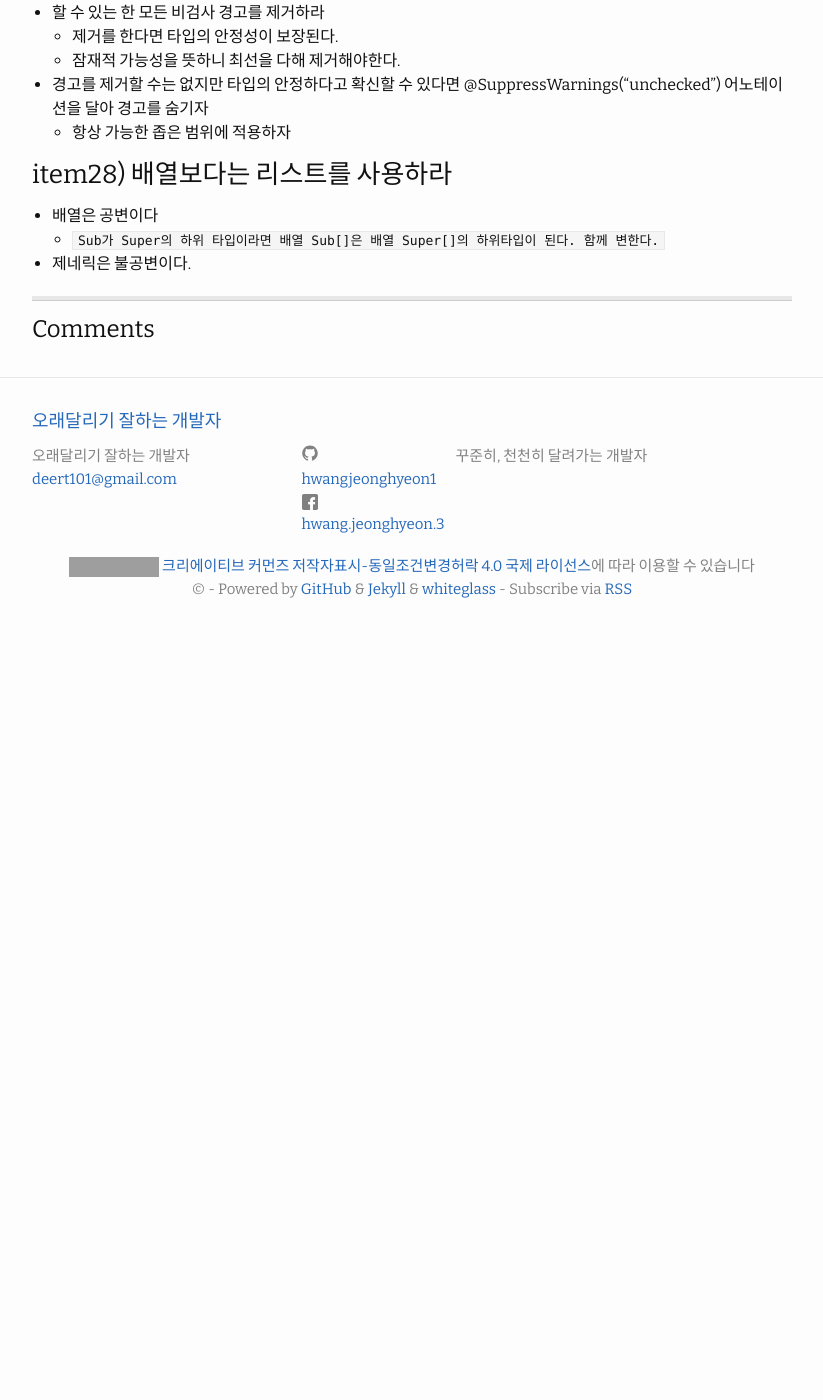
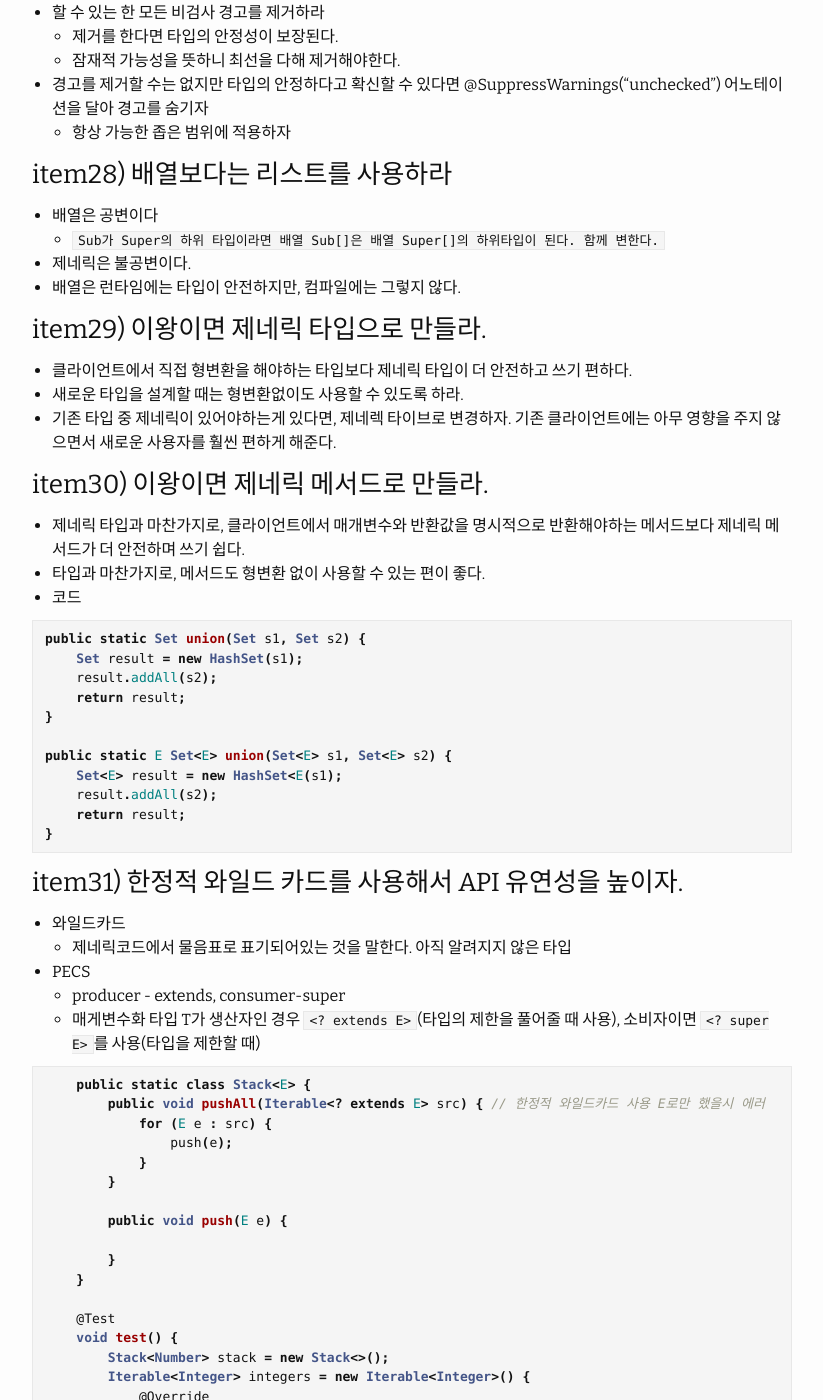
Before and after one commit to HWANGJEONGHYEON1/HWANGJEONGHYEON1.github.io, a Jekyll site: the page built from _posts/2022-02-04-effectivc_java4.md, in a window 1280 px wide and 1400 px high, scrolled down 1531 px. Shown: the whole window, without its empty margins (228-1051 px from the left). Built offline with Jekyll 4.4.1, drawn with Linux system fonts in a browser that asks for light colours; comment, search, counter and statistics services are not loaded; before the commit the page ends 2161 px from its top, so only the background shows below that; some of the changed text lies outside the part shown; grey boxes are pictures that could not be loaded.

Commit message:
[docs] effective java - generic

````diff
--- a/_posts/2022-02-04-effectivc_java4.md
+++ b/_posts/2022-02-04-effectivc_java4.md
@@ -62,3 +62,65 @@ categories: java
 - 배열은 공변이다
     - `Sub가 Super의 하위 타입이라면 배열 Sub[]은 배열 Super[]의 하위타입이 된다. 함께 변한다.`
 - 제네릭은 불공변이다.
+- 배열은 런타임에는 타입이 안전하지만, 컴파일에는 그렇지 않다.
+
+### item29) 이왕이면 제네릭 타입으로 만들라.
+- 클라이언트에서 직접 형변환을 해야하는 타입보다 제네릭 타입이 더 안전하고 쓰기 편하다.
+- 새로운 타입을 설계할 때는 형변환없이도 사용할 수 있도록 하라.
+- 기존 타입 중 제네릭이 있어야하는게 있다면, 제네렉 타이브로 변경하자. 기존 클라이언트에는 아무 영향을 주지 않으면서 새로운 사용자를 훨씬 편하게 해준다.
+
+### item30) 이왕이면 제네릭 메서드로 만들라.
+
+- 제네릭 타입과 마찬가지로, 클라이언트에서 매개변수와 반환값을 명시적으로 반환해야하는 메서드보다 제네릭 메서드가 더 안전하며 쓰기 쉽다.
+- 타입과 마찬가지로, 메서드도 형변환 없이 사용할 수 있는 편이 좋다.
+- 코드
+
+```java
+public static Set union(Set s1, Set s2) {
+    Set result = new HashSet(s1);
+    result.addAll(s2);
+    return result;
+}
+
+public static E Set<E> union(Set<E> s1, Set<E> s2) {
+    Set<E> result = new HashSet<E(s1);
+    result.addAll(s2);
+    return result;
+}
+```
+
+### item31) 한정적 와일드 카드를 사용해서 API 유연성을 높이자.
+- 와일드카드
+    - 제네릭코드에서 물음표로 표기되어있는 것을 말한다. 아직 알려지지 않은 타입
+- PECS
+    - producer - extends, consumer-super
+    - 매게변수화 타입 T가 생산자인 경우 `<? extends E>`(타입의 제한을 풀어줄 때 사용), 소비자이면 `<? super E>`를 사용(타입을 제한할 때)
+
+```java
+    public static class Stack<E> {
+        public void pushAll(Iterable<? extends E> src) { // 한정적 와일드카드 사용 E로만 했을시 에러
+            for (E e : src) {
+                push(e);
+            }
+        }
+
+        public void push(E e) {
+
+        }
+    }
+
+    @Test
+    void test() {
+        Stack<Number> stack = new Stack<>();
+        Iterable<Integer> integers = new Iterable<Integer>() {
+            @Override
+            public Iterator<Integer> iterator() {
+                return null;
+            }
+        };
+        stack.pushAll(integers); //
+
+    }
+```
+
+- 유연성을 극대화하려면 원소의 생산자나 소비자용 입력 매게변수에 와일드카드 타입을 사용하라.
````
